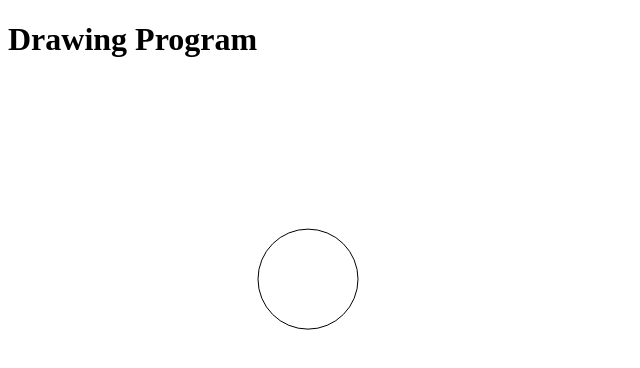
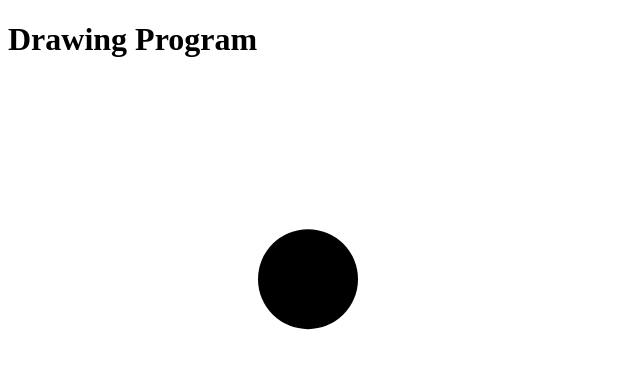
Before and after one commit to Vorobaa/lesson24, a plain HTML site: page index.html in a window 1280 px wide. Both pictures are taken after a click on the element 308 px from the left and 279 px from the top of the page. Shown: the whole page, without its empty margins (0-640 px from the left). Drawn offline with Linux system fonts and the light colour scheme.

Commit message:
modified:   index.html

```diff
--- a/index.html
+++ b/index.html
@@ -23,7 +23,7 @@ onclick="draw(event)"></canvas>
             ctx.strokeStyle = "#000000";
             ctx.beginPath();
             ctx.arc(posx, posy, 50, 0, Math.PI * 2);
-            ctx.stroke();
+            ctx.fill();
 
         }
     </script>
```
